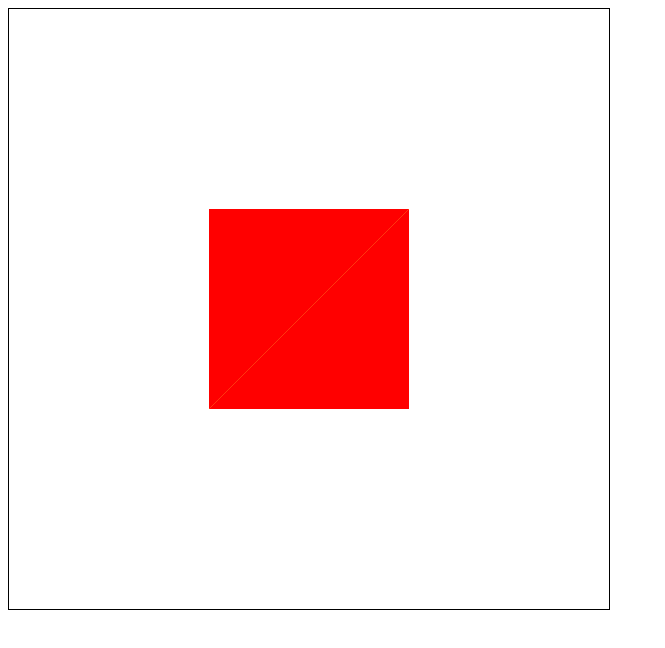
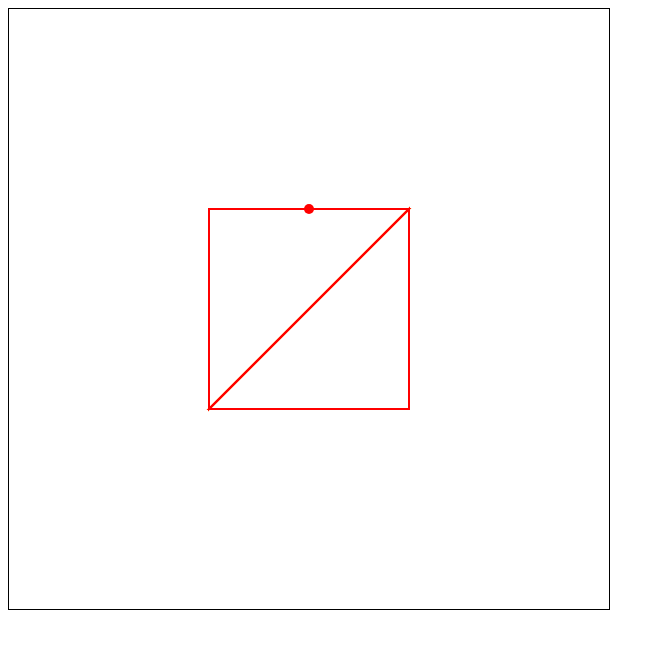
Before and after one commit to finbargiusti/2.5D, a website: page src/client/orthogonal.html in a window 1280 px wide. Shown: the whole page, without its empty margins (0-665 px from the left). Drawn offline with Linux system fonts and the light colour scheme.

Commit message:
Added Engine.Point, changed Cuboid rendering to wireframe

```diff
--- a/src/client/2.5DEngine.js
+++ b/src/client/2.5DEngine.js
@@ -76,8 +76,24 @@
                 ctx.lineTo(p2.x, p2.y);
                 ctx.lineTo(p3.x, p3.y);
                 ctx.closePath();
-                ctx.fillStyle = face.material;
-                ctx.fill();
+                /*ctx.fillStyle = face.material;
+                ctx.fill();*/
+                ctx.lineWidth = 2;
+                ctx.strokeStyle = face.material;
+                ctx.stroke();
+            }
+
+            for (let i = 0; i < this.objects.length; i++) {
+                const object = this.objects[i];
+
+                if (object.constructor.name === "Point") {
+                    const p = this.project(object.p);
+
+                    ctx.beginPath();
+                    ctx.arc(p.x, p.y, 5, 0, Math.PI * 2);
+                    ctx.fillStyle = object.material;
+                    ctx.fill();
+                }
             }
         }
     }
@@ -122,6 +138,13 @@
         constructor() {
             this.rotZ = 0;
             this.rotUp = 0;
+        }
+    }
+
+    class Point {
+        constructor(p, material) {
+            this.p = p;
+            this.material = material;
         }
     }
 
@@ -197,6 +220,7 @@
     window.Engine = {
         Scene: Scene,
         V: V,
-        Cuboid: Cuboid
+        Cuboid: Cuboid,
+        Point: Point
     };
 })();
--- a/src/client/orthogonal.html
+++ b/src/client/orthogonal.html
@@ -22,6 +22,7 @@
 
             const scene = new Engine.Scene();
             scene.objects.push(cube);
+            scene.objects.push(new Engine.Point(new Engine.V(0, 0, 100), "red"));
 
             render();
             function render() {
```
